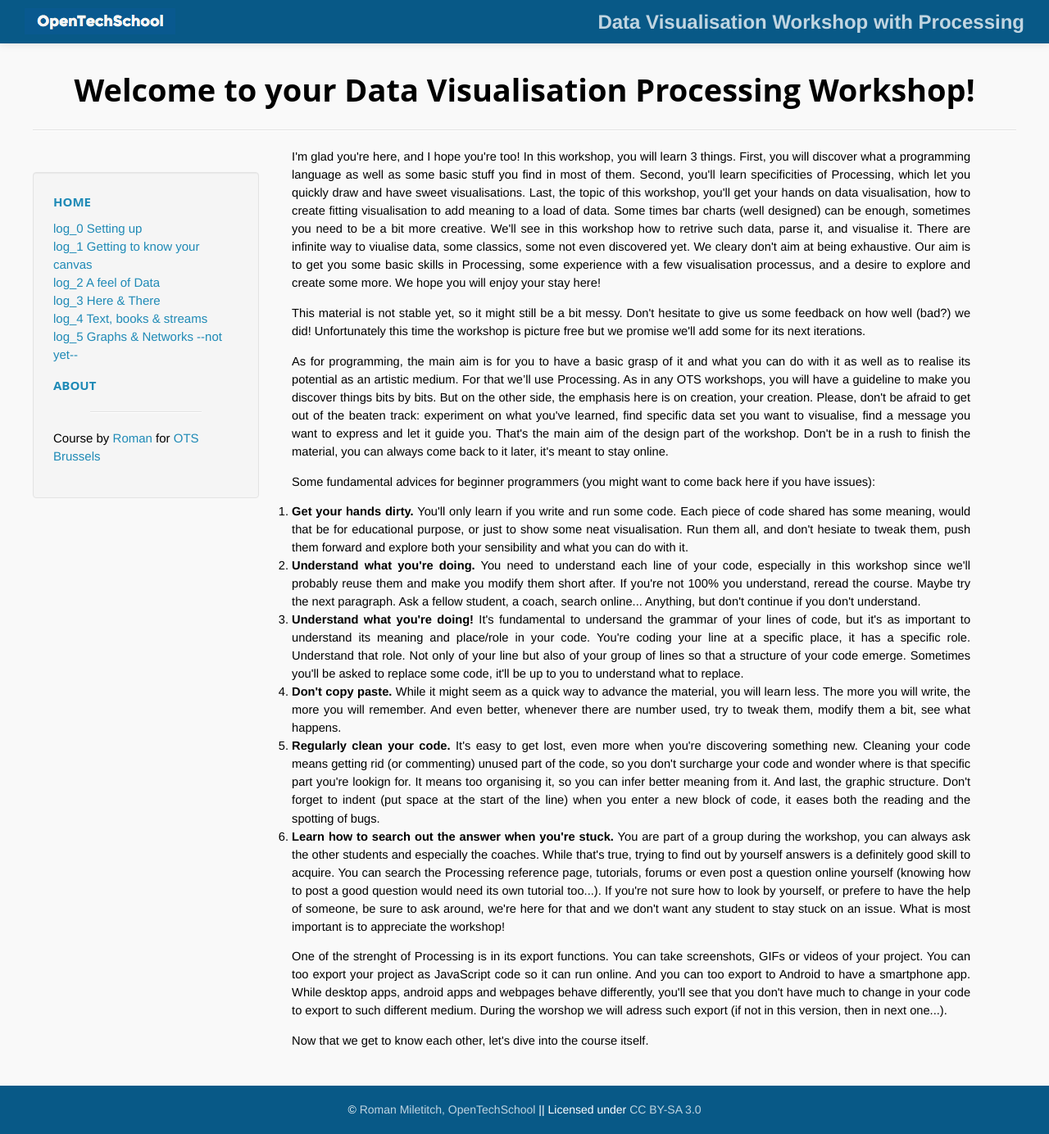
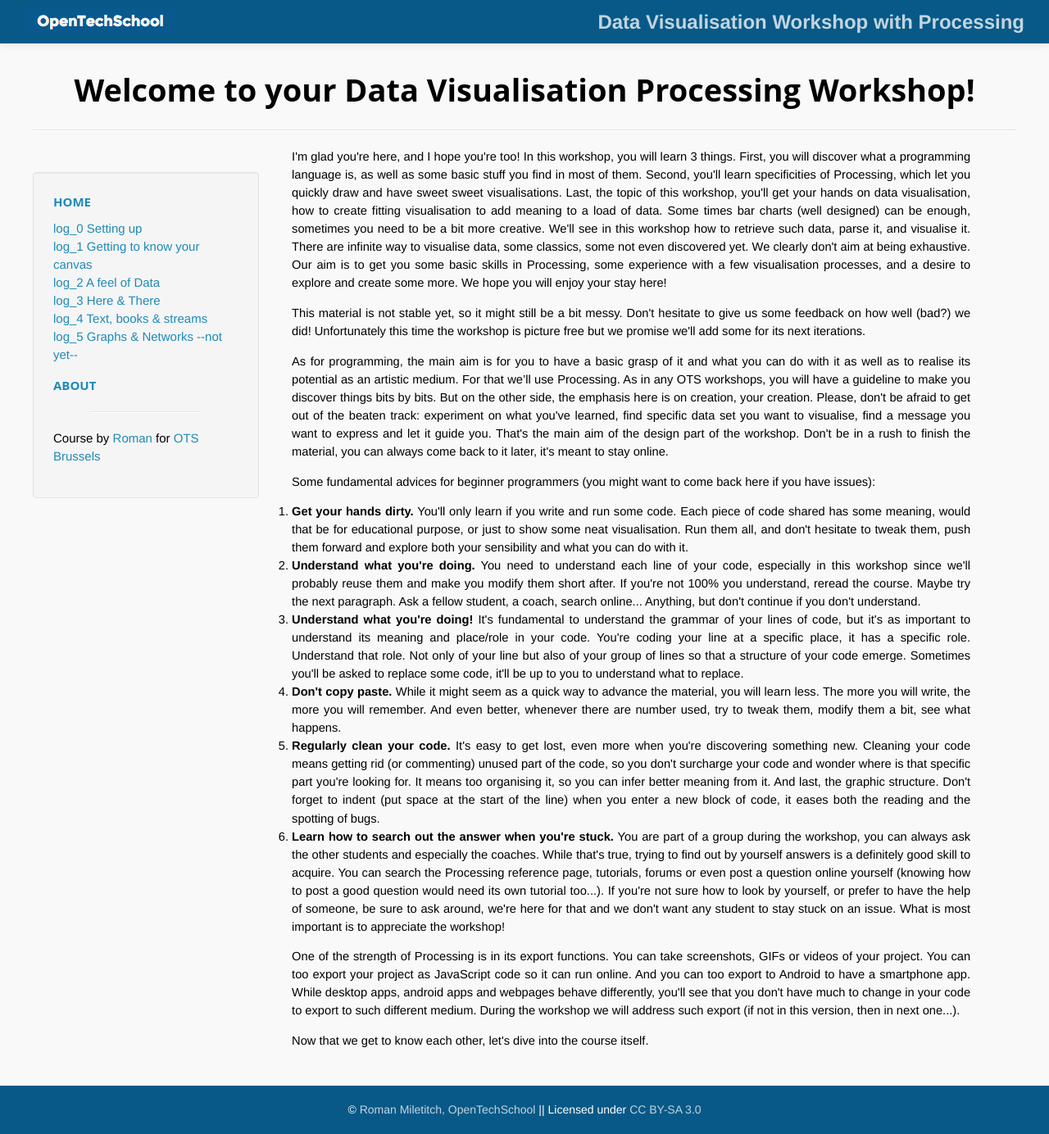
Before and after one commit to OpenTechSchool-Brussels/data-visualisation-with-processing, a Jekyll site: the page built from index.html, in a window 1280 px wide. Shown: the whole page at 82% size. Built offline with Jekyll 4.4.1, drawn with Linux system fonts in a browser that asks for light colours; Markdown is read by kramdown in place of the engine named in the settings.

Commit message:
Update index.html

```diff
--- a/index.html
+++ b/index.html
@@ -3,7 +3,7 @@ layout: default
 title:  "Welcome to your Data Visualisation Processing Workshop!"
 ---
 
-<p>I'm glad you're here, and I hope you're too! In this workshop, you will learn 3 things. First, you will discover what a programming language as well as some basic stuff you find in most of them. Second, you'll learn specificities of Processing, which let you quickly draw and have sweet visualisations. Last, the topic of this workshop, you'll get your hands on data visualisation, how to create fitting visualisation to add meaning to a load of data. Some times bar charts (well designed) can be enough, sometimes you need to be a bit more creative. We'll see in this workshop how to retrive such data, parse it, and visualise it. There are infinite way to viualise data, some classics, some not even discovered yet. We cleary don't aim at being exhaustive. Our aim is to get you some basic skills in Processing, some experience with a few visualisation processus, and a desire to explore and create some more. We hope you will enjoy your stay here!</p>
+<p>I'm glad you're here, and I hope you're too! In this workshop, you will learn 3 things. First, you will discover what a programming language is, as well as some basic stuff you find in most of them. Second, you'll learn specificities of Processing, which let you quickly draw and have sweet sweet visualisations. Last, the topic of this workshop, you'll get your hands on data visualisation, how to create fitting visualisation to add meaning to a load of data. Some times bar charts (well designed) can be enough, sometimes you need to be a bit more creative. We'll see in this workshop how to retrieve such data, parse it, and visualise it. There are infinite way to visualise data, some classics, some not even discovered yet. We clearly don't aim at being exhaustive. Our aim is to get you some basic skills in Processing, some experience with a few visualisation processes, and a desire to explore and create some more. We hope you will enjoy your stay here!</p>
 
 <p>This material is not stable yet, so it might still be a bit messy. Don't hesitate to give us some feedback on how well (bad?) we did! Unfortunately this time the workshop is picture free but we promise we'll add some for its next iterations.</p>
 
@@ -11,15 +11,15 @@ title:  "Welcome to your Data Visualisation Processing Workshop!"
 
 <p>Some fundamental advices for beginner programmers (you might want to come back here if you have issues):
 <ol>
-<li><b>Get your hands dirty.</b> You'll only learn if you write and run some code. Each piece of code shared has some meaning, would that be for educational purpose, or just to show some neat visualisation. Run them all, and don't hesiate to tweak them, push them forward and explore both your sensibility and what you can do with it.</li>
+<li><b>Get your hands dirty.</b> You'll only learn if you write and run some code. Each piece of code shared has some meaning, would that be for educational purpose, or just to show some neat visualisation. Run them all, and don't hesitate to tweak them, push them forward and explore both your sensibility and what you can do with it.</li>
 <li><b>Understand what you're doing.</b> You need to understand each line of your code, especially in this workshop since we'll probably reuse them and make you modify them short after. If you're not 100% you understand, reread the course. Maybe try the next paragraph. Ask a fellow student, a coach, search online... Anything, but don't continue if you don't understand.</li>
-<li><b>Understand what you're doing!</b> It's fundamental to undersand the grammar of your lines of code, but it's as important to understand its meaning and place/role in your code. You're coding your line at a specific place, it has a specific role. Understand that role. Not only of your line but also of your group of lines so that a structure of your code emerge. Sometimes you'll be asked to replace some code, it'll be up to you to understand what to replace.</li>
+<li><b>Understand what you're doing!</b> It's fundamental to understand the grammar of your lines of code, but it's as important to understand its meaning and place/role in your code. You're coding your line at a specific place, it has a specific role. Understand that role. Not only of your line but also of your group of lines so that a structure of your code emerge. Sometimes you'll be asked to replace some code, it'll be up to you to understand what to replace.</li>
 <li><b>Don't copy paste.</b> While it might seem as a quick way to advance the material, you will learn less. The more you will write, the more you will remember. And even better, whenever there are number used, try to tweak them, modify them a bit, see what happens.</li>
-<li><b>Regularly clean your code.</b> It's easy to get lost, even more when you're discovering something new. Cleaning your code means getting rid (or commenting) unused part of the code, so you don't surcharge your code and wonder where is that specific part you're lookign for. It means too organising it, so you can infer better meaning from it. And last, the graphic structure. Don't forget to indent (put space at the start of the line) when you enter a new block of code, it eases both the reading and the spotting of bugs.</li>
-<li><b>Learn how to search out the answer when you're stuck.</b> You are part of a group during the workshop, you can always ask the other students and especially the coaches. While that's true, trying to find out by yourself answers is a definitely good skill to acquire. You can search the Processing reference page, tutorials, forums or even post a question online yourself (knowing how to post a good question would need its own tutorial too...). If you're not sure how to look by yourself, or prefere to have the help of someone, be sure to ask around, we're here for that and we don't want any student to stay stuck on an issue. What is most important is to appreciate the workshop!</li>
+<li><b>Regularly clean your code.</b> It's easy to get lost, even more when you're discovering something new. Cleaning your code means getting rid (or commenting) unused part of the code, so you don't surcharge your code and wonder where is that specific part you're looking for. It means too organising it, so you can infer better meaning from it. And last, the graphic structure. Don't forget to indent (put space at the start of the line) when you enter a new block of code, it eases both the reading and the spotting of bugs.</li>
+<li><b>Learn how to search out the answer when you're stuck.</b> You are part of a group during the workshop, you can always ask the other students and especially the coaches. While that's true, trying to find out by yourself answers is a definitely good skill to acquire. You can search the Processing reference page, tutorials, forums or even post a question online yourself (knowing how to post a good question would need its own tutorial too...). If you're not sure how to look by yourself, or prefer to have the help of someone, be sure to ask around, we're here for that and we don't want any student to stay stuck on an issue. What is most important is to appreciate the workshop!</li>
 </ol>
 </p>
 
-<p> One of the strenght of Processing is in its export functions. You can take screenshots, GIFs or videos of your project. You can too export your project as JavaScript code so it can run online. And you can too export to Android to have a smartphone app. While desktop apps, android apps and webpages behave differently, you'll see that you don't have much to change in your code to export to such different medium. During the worshop we will adress such export (if not in this version, then in next one...). </p>
+<p> One of the strength of Processing is in its export functions. You can take screenshots, GIFs or videos of your project. You can too export your project as JavaScript code so it can run online. And you can too export to Android to have a smartphone app. While desktop apps, android apps and webpages behave differently, you'll see that you don't have much to change in your code to export to such different medium. During the workshop we will address such export (if not in this version, then in next one...). </p>
 
 <p>Now that we get to know each other, let's dive into the course itself.</p>
```
